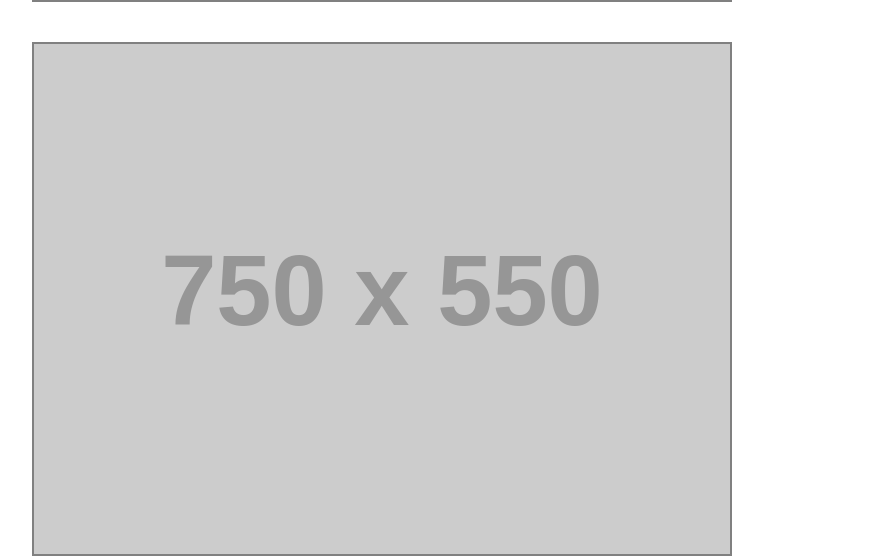
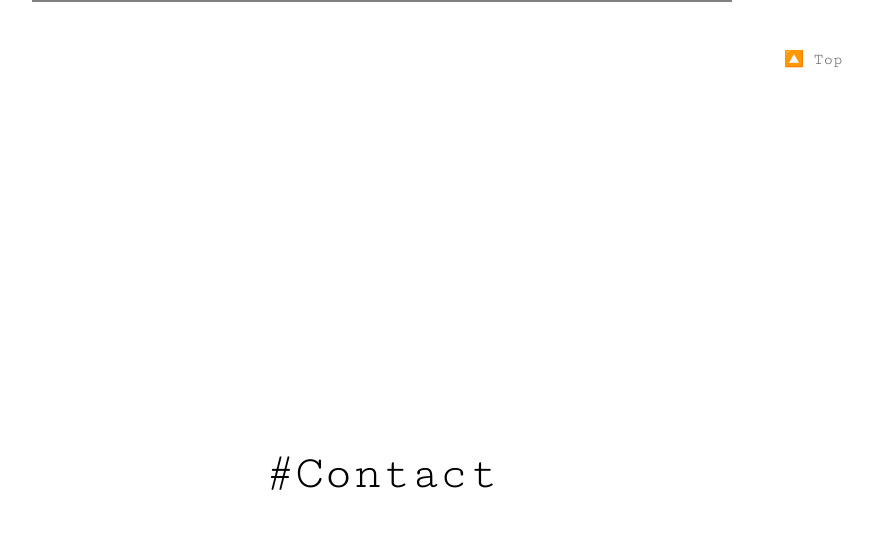
Before and after one commit to JQuinnie/jennchu, a plain HTML site: page index.html in a window 1280 px wide. Shown: the part 3281-3839 px from the top of the page, without its empty margins (258-1131 px from the left). Drawn offline with nearby package versions, Linux system fonts and the light colour scheme; placeholder pictures from the web are drawn by us.

Commit message:
Comment out last project

```diff
--- a/index.html
+++ b/index.html
@@ -94,14 +94,13 @@
                 </div>
               </div>
             </a>
-
           </div>
-          <div class="card proj3 overlay-proj">
+          <!-- <div class="card proj3 overlay-proj">
             <img src="http://via.placeholder.com/750x550" class="overlay-img">
             <div class="overlay-textDiv">
               <div class="overlay-text">A project that I love</div>
             </div>
-          </div>
+          </div> -->
         </div>
         <div class="arrow-top">
           <a href="#">🔼 Top</a>
```
